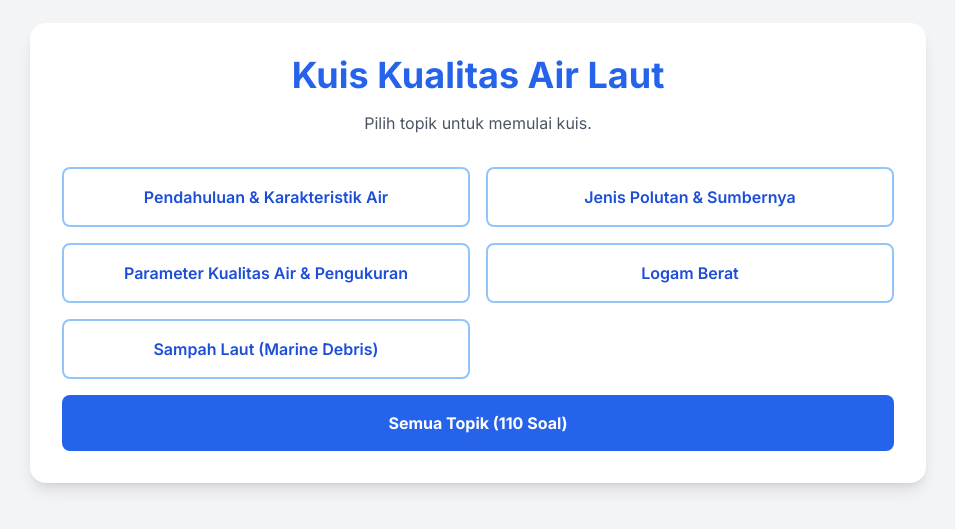
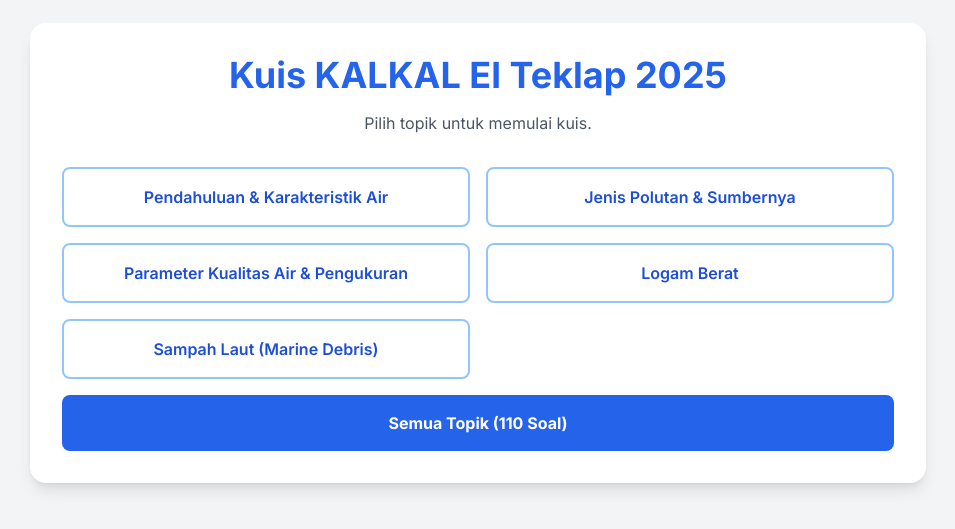
Before and after one commit to schattensolar-boop/schattensolar-boop.github.io, a plain HTML site: page index.html in a window 1280 px wide. Shown: the part 147-676 px from the top of the page, without its empty margins (162-1117 px from the left). Drawn offline with nearby package versions, Linux system fonts and the light colour scheme.

Commit message:
index.html

```diff
--- a/index.html
+++ b/index.html
@@ -46,7 +46,7 @@
     <div id="quiz-container" class="w-full max-w-4xl mx-auto bg-white p-6 sm:p-8 rounded-2xl shadow-lg">
         <!-- Layar Awal (Pemilihan Topik) -->
         <div id="start-screen">
-            <h1 class="text-3xl sm:text-4xl font-bold text-center text-blue-600 mb-4">Kuis Kualitas Air Laut</h1>
+            <h1 class="text-3xl sm:text-4xl font-bold text-center text-blue-600 mb-4">Kuis KALKAL El Teklap 2025</h1>
             <p class="text-center text-gray-600 mb-8">Pilih topik untuk memulai kuis.</p>
             <div id="topic-selection" class="grid grid-cols-1 md:grid-cols-2 gap-4">
                 <!-- Tombol topik akan di-generate oleh JavaScript -->
```
